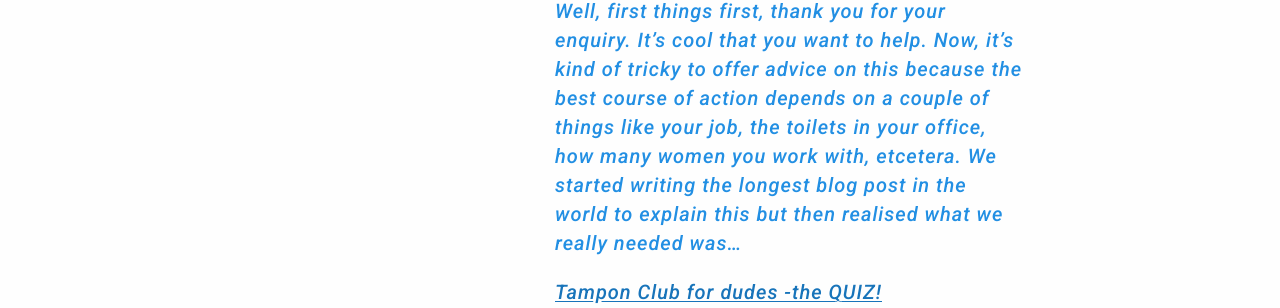
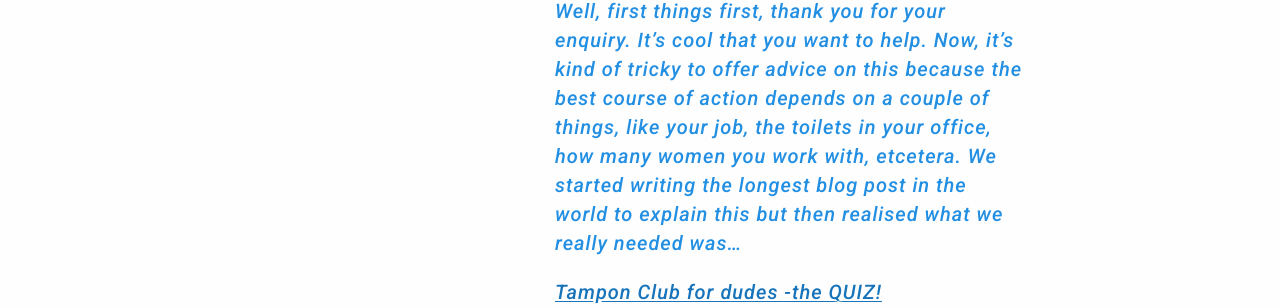
Before and after one commit to alicebartlett/tamponclub, a Jekyll site: the page built from tampon-club-for-dudes.md, in a window 1280 px wide. Shown: the part 374-682 px from the top of the page. Built offline with Jekyll 4.4.1, drawn with Linux system fonts in a browser that asks for light colours.

Commit message:
add comma

```diff
--- a/tampon-club-for-dudes.md
+++ b/tampon-club-for-dudes.md
@@ -9,7 +9,7 @@ Since we set up Tampon Club a bunch of stand-up gents have asked us:
 
 > I'm a man! I'd like to help the people having periods in my office, what can I do?
 
-Well, first things first, thank you for your enquiry. It's cool that you want to help. Now, it's kind of tricky to offer advice on this because the best course of action depends on a couple of things like your job, the toilets in your office, how many women you work with, etcetera. We started writing the longest blog post in the world to explain this but then realised what we really needed was...
+Well, first things first, thank you for your enquiry. It's cool that you want to help. Now, it's kind of tricky to offer advice on this because the best course of action depends on a couple of things, like your job, the toilets in your office, how many women you work with, etcetera. We started writing the longest blog post in the world to explain this but then realised what we really needed was...
 
 [Tampon Club for dudes -the QUIZ!](question-1)
 
```
